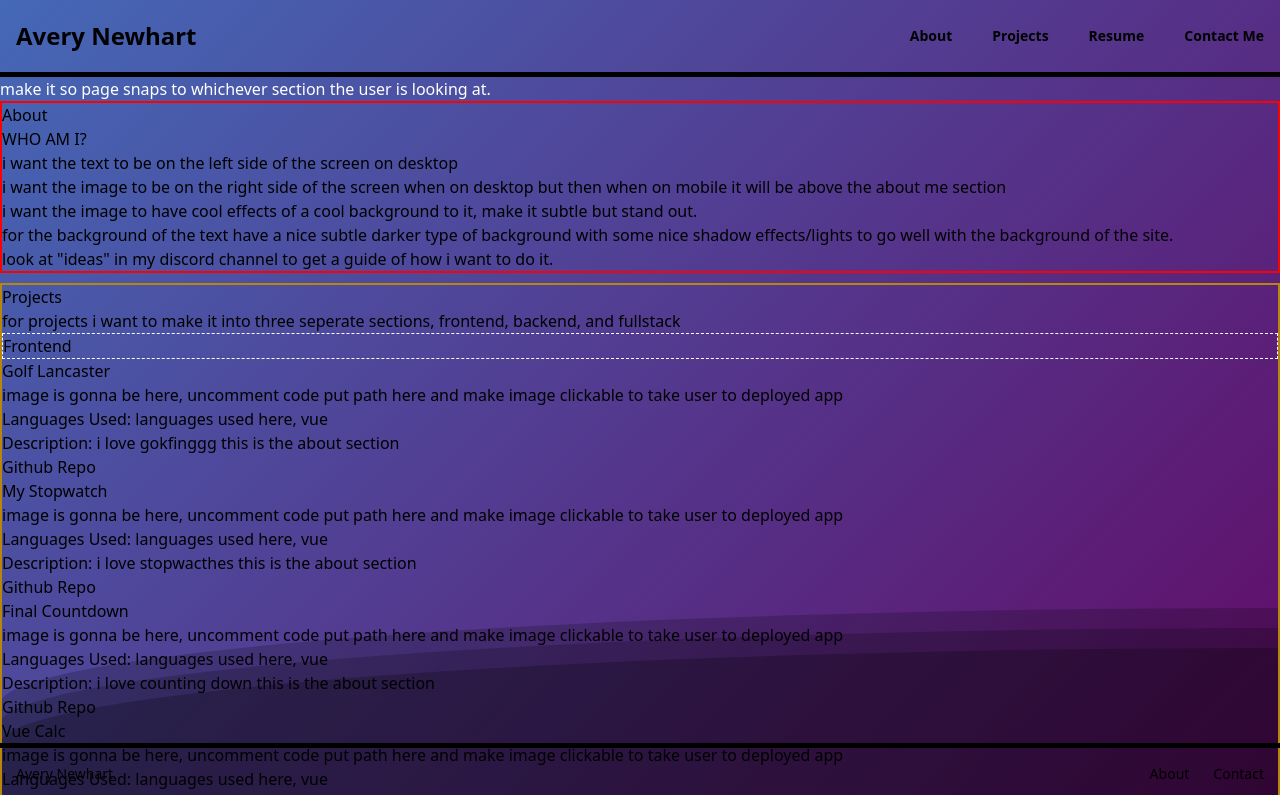
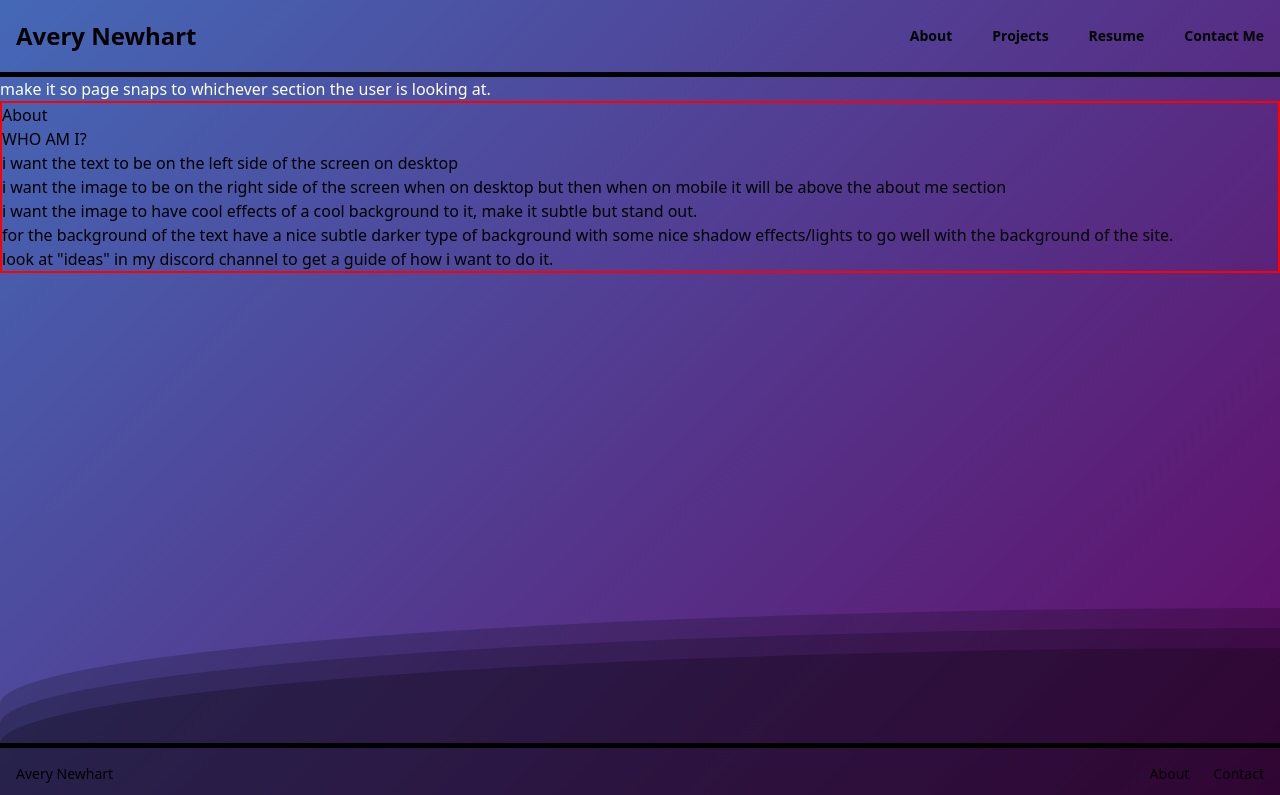
Before and after one commit to AveryNewhart/new-portfolio, a Vue app: page / in a window 1280 px wide. Shown: the top 795 px of the page. Built offline with nearby package versions, Linux system fonts and the light colour scheme.

Commit message:
attempting to space pages, want it to be single page application

```diff
--- a/src/App.vue
+++ b/src/App.vue
@@ -17,16 +17,16 @@ import Footer from './components/Footer.vue';
     <div class="componentDiv">
       <Nav />
       <h2 class="bold text-white">make it so page snaps to whichever section the user is looking at.</h2>
-      <div class="aboutDiv">
+      <div class="section aboutDiv">
         <About />
       </div>
-      <div class="projectDiv">
+      <div class="section projectDiv">
         <Projects />
       </div>
-      <div class="resumeDiv">
+      <div class="section resumeDiv">
         <Resume />
       </div>
-      <div class="contactDiv">
+      <div class="section contactDiv">
         <Contact />
       </div>
       <div class="fixed bottom-0 left-0 w-full">
@@ -43,4 +43,8 @@ import Footer from './components/Footer.vue';
   margin-bottom: 10px;
 }
 
+.section {
+  min-height: 1000px;
+}
+
 </style>
```
